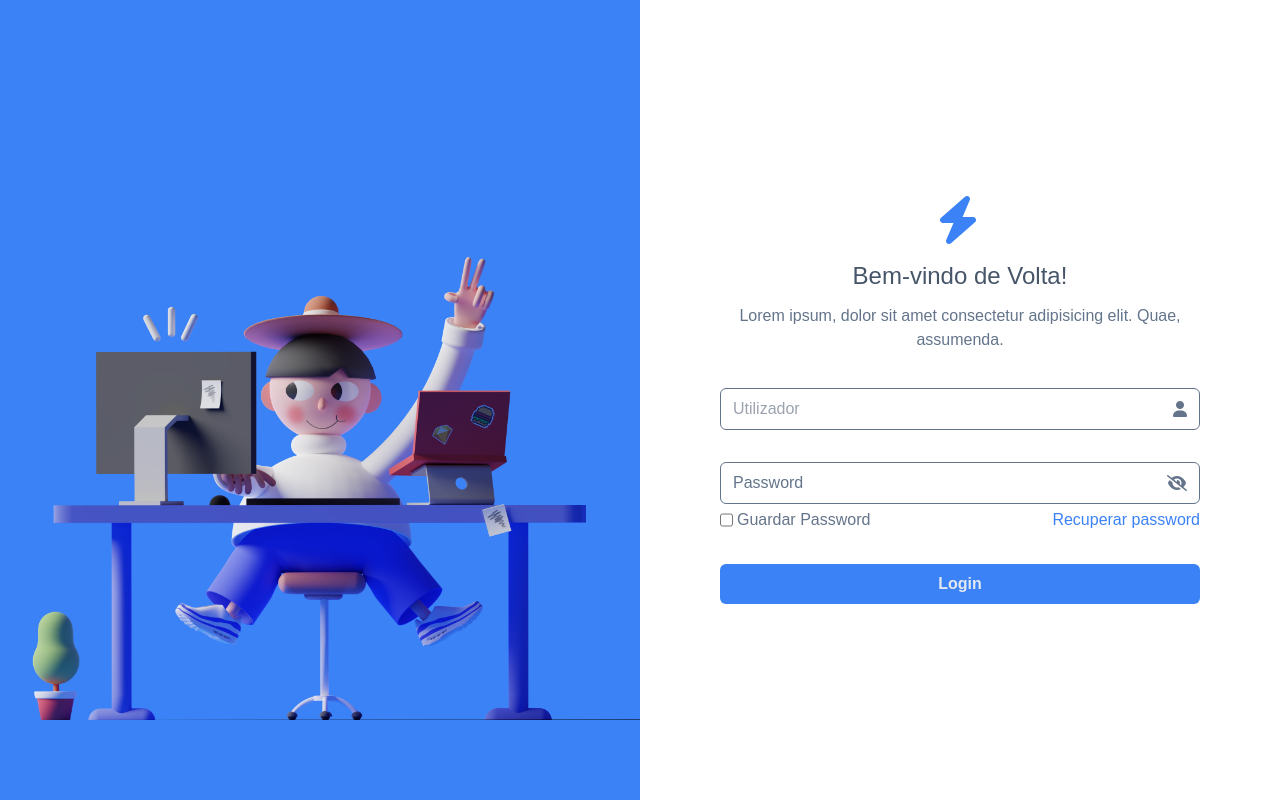
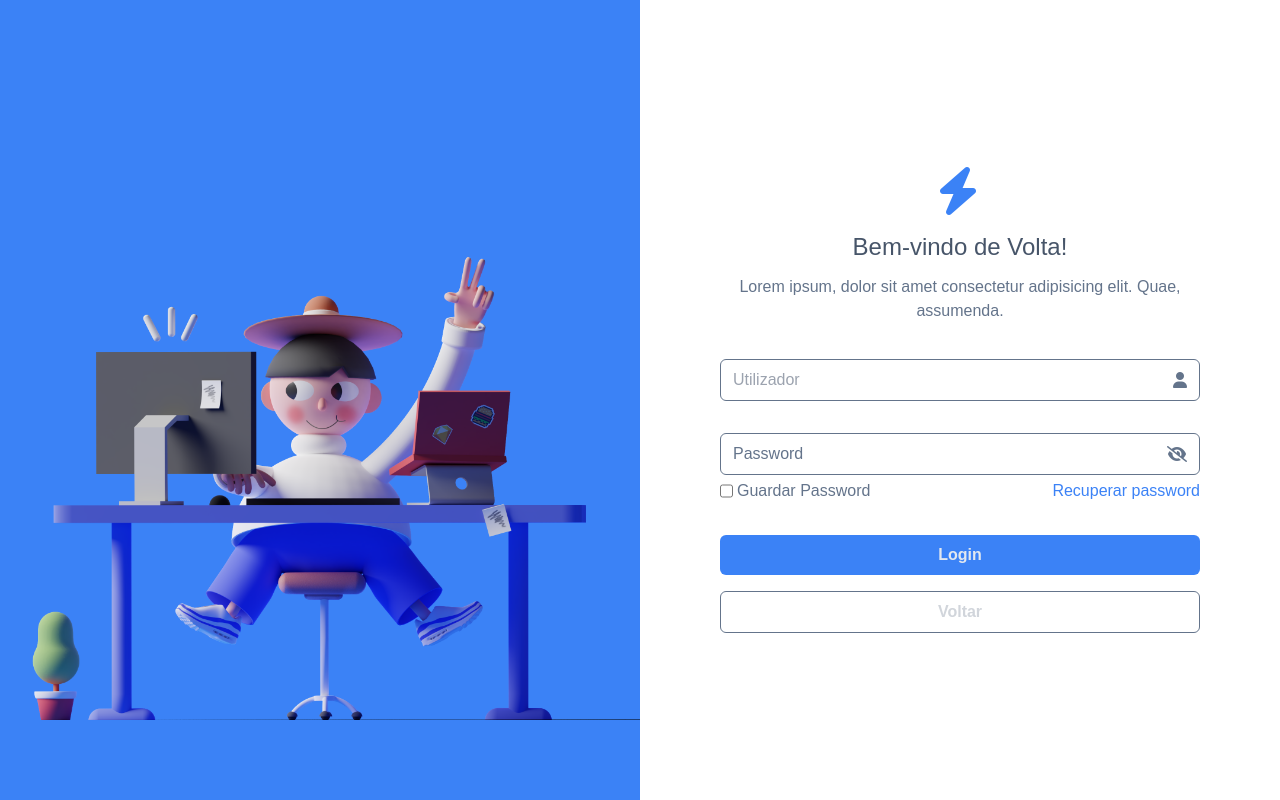
Before and after one commit to Snaxerino/fct, a PHP site: page /frontend/login.html in a window 1280 px wide. Run offline with PHP 8.4, Linux system fonts and the light colour scheme; some libraries are stand-ins or nearby versions; some web fonts are replaced.

Commit message:
frontend pag login pronto

```diff
--- a/frontend/assets/css/output.css
+++ b/frontend/assets/css/output.css
@@ -615,6 +615,10 @@ video {
   margin-top: 2rem;
 }
 
+.mb-4{
+  margin-bottom: 1rem;
+}
+
 .block{
   display: block;
 }
@@ -973,6 +977,11 @@ video {
   color: rgb(71 85 105 / var(--tw-text-opacity));
 }
 
+.text-gray-300{
+  --tw-text-opacity: 1;
+  color: rgb(209 213 219 / var(--tw-text-opacity));
+}
+
 .caret-slate-500{
   caret-color: #64748b;
 }
@@ -1108,6 +1117,11 @@ video {
   color: rgb(71 85 105 / var(--tw-text-opacity));
 }
 
+:is(.dark .dark\:text-gray-300){
+  --tw-text-opacity: 1;
+  color: rgb(209 213 219 / var(--tw-text-opacity));
+}
+
 :is(.dark .dark\:shadow){
   --tw-shadow: 0 1px 3px 0 rgb(0 0 0 / 0.1), 0 1px 2px -1px rgb(0 0 0 / 0.1);
   --tw-shadow-colored: 0 1px 3px 0 var(--tw-shadow-color), 0 1px 2px -1px var(--tw-shadow-color);
@@ -1127,6 +1141,11 @@ video {
 :is(.dark .dark\:hover\:text-blue-500:hover){
   --tw-text-opacity: 1;
   color: rgb(59 130 246 / var(--tw-text-opacity));
+}
+
+:is(.dark .hover\:dark\:text-slate-600):hover{
+  --tw-text-opacity: 1;
+  color: rgb(71 85 105 / var(--tw-text-opacity));
 }
 
 @media (min-width: 768px){
--- a/frontend/assets/js/goToLoginPage.js
+++ b/frontend/assets/js/links.js
@@ -1,4 +1,7 @@
 const goToLoginPage = () => {
-    // document.querySelector("#loginButton");
     location.href = "frontend/login.html";
 }
+
+const loginToMenu = () => {
+    location.href = "../index.html";
+}
--- a/frontend/login.html
+++ b/frontend/login.html
@@ -13,11 +13,10 @@
     <script src="https://kit.fontawesome.com/082fcabe62.js" crossorigin="anonymous"></script>
 </head>
 <body class="font-Satoshi bg-white dark:bg-zinc-800">
-    <div class="flex flex-row h-screen">
+    <div class="flex flex-row h-screen animate__animated animate__fadeIn">
         <div class="hidden lg:w-1/2 bg-blue-500 md:flex justify-center items-center">
             <img class="max-w-full max-h-full object-contain m-auto" src="assets/imgs/Saly - Ilustração 3D.png" alt="">
         </div>
-
         <div class="w-full lg:w-1/2 m-auto text-center px-8 md:px-12 lg:px-20">
             <i class="fa-solid fa-bolt text-blue-500 text-5xl pr-1 dark:text-blue-500 pb-4"></i>
             <h2 class="text-2xl font-medium text-slate-600 dark:text-slate-200 pb-3">Bem-vindo de Volta!</h2>
@@ -41,11 +40,13 @@
                     </label>
                     <a href="#" class="text-blue-500 font-medium text-sm md:text-base">Recuperar password</a>
                 </div>
-                <input type="submit" value="Login" class="bg-blue-500 text-slate-200 duration-200 font-semibold py-2 rounded-md">
+                <input type="submit" value="Login" class="bg-blue-500 hover:bg-blue-600 text-slate-200 duration-200 font-semibold py-2 rounded-md mb-4">
             </form>
+            <button class="w-full bg-transparent border border-slate-500 dark:border-gray-400 text-gray-300 hover:dark:text-slate-600 hover:bg-gray-300 duration-200 font-semibold py-2 rounded-md" onclick="loginToMenu()">Voltar</button>
         </div>
     </div>
     <script src="../frontend/assets/js/save_theme.js"></script>
+    <script src="../frontend/assets/js/links.js"></script>
     <script src="../frontend/assets/js/showHidePassword.js"></script>
 </body>
 </html>
--- a/index.html
+++ b/index.html
@@ -131,6 +131,6 @@
     -->
 
     <script src="frontend/assets/js/save_theme.js"></script>
-    <script src="frontend/assets/js/goToLoginPage.js"></script>
+    <script src="frontend/assets/js/links.js"></script>
 </body>
 </html>
```
